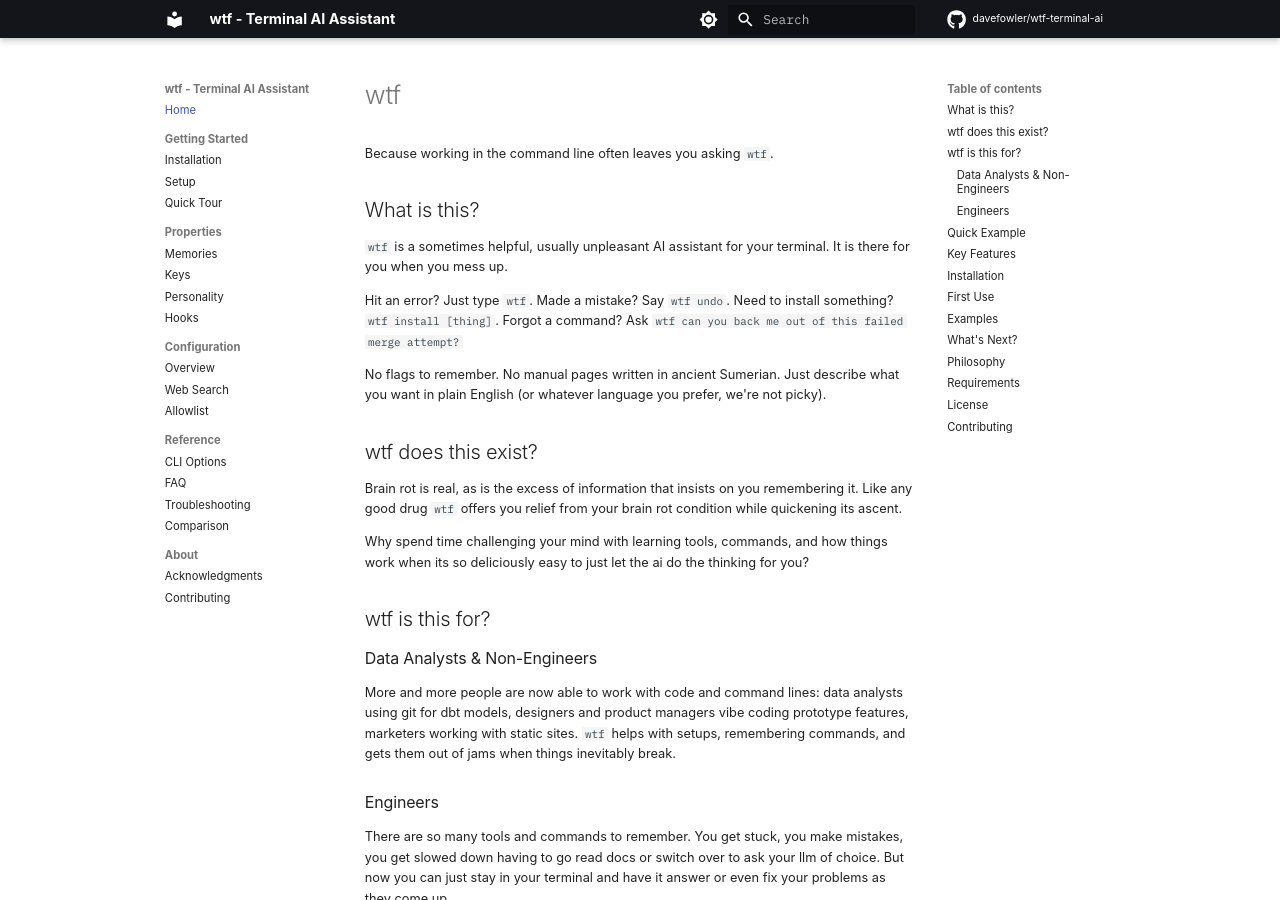
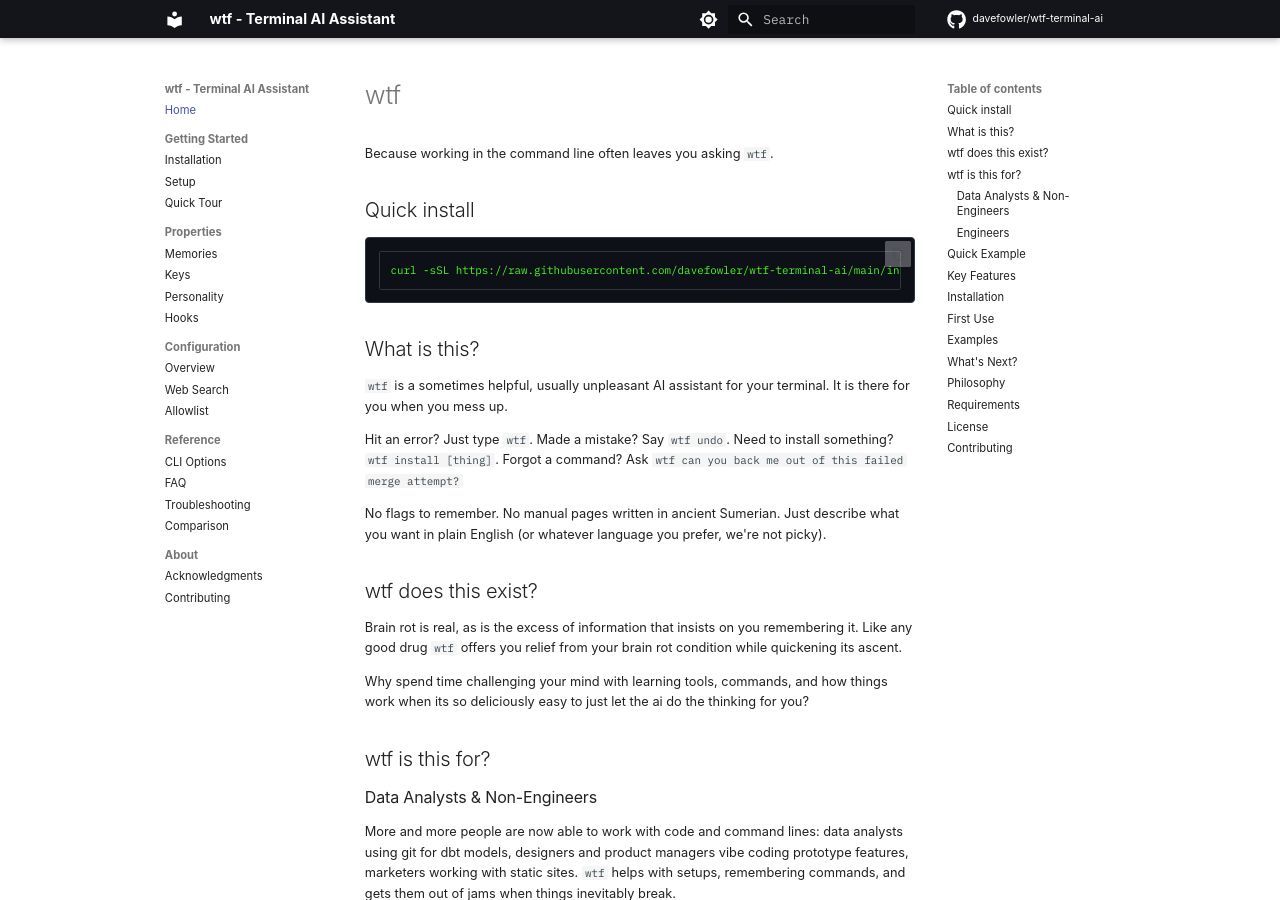
Before and after one commit to davefowler/wtf-terminal-ai, an MkDocs documentation site: the page built from docs/index.md, in a window 1280 px wide and 900 px high. Built offline with MkDocs 1.6.1 and Material for MkDocs 9.7.7, drawn with Linux system fonts in a browser that asks for light colours; comment, search, counter and statistics services are not loaded.

Commit message:
quick isntall in docs

````diff
--- a/docs/index.md
+++ b/docs/index.md
@@ -1,6 +1,12 @@
 # wtf
 
 Because working in the command line often leaves you asking `wtf`.
+
+## Quick install
+
+```bash
+curl -sSL https://raw.githubusercontent.com/davefowler/wtf-terminal-ai/main/install.sh | bash
+```
 
 ## What is this?
 
````
